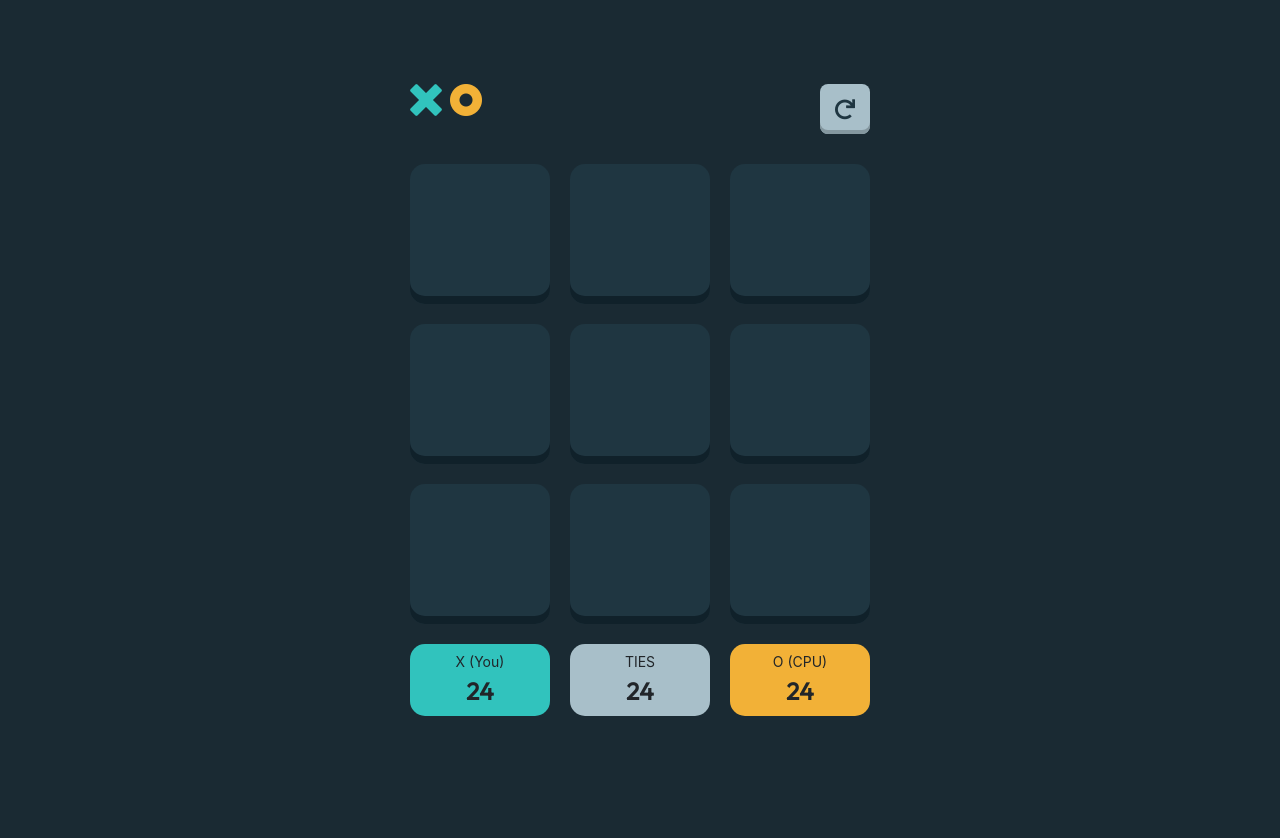
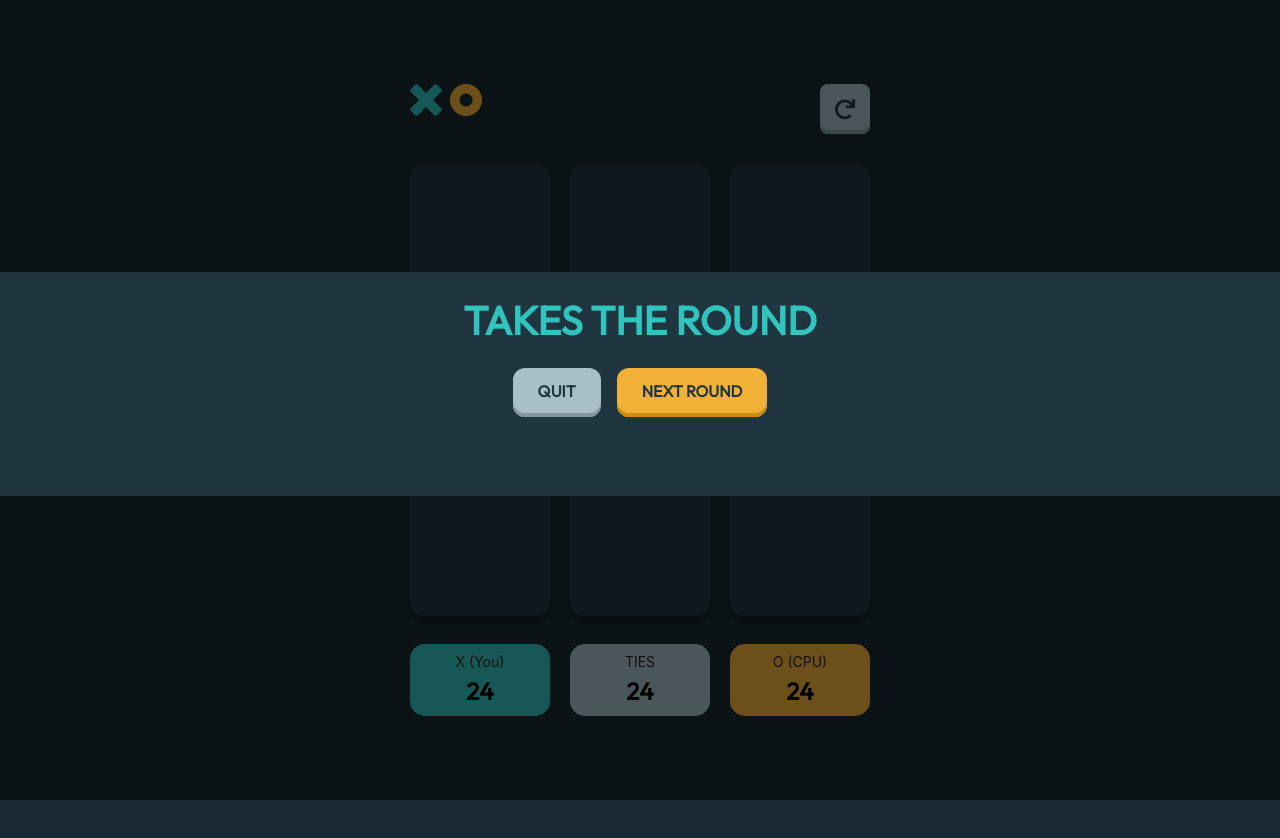
Before and after one commit to FedoraBianca/flags, a React (Create React App) app: page / in a window 1280 px wide. Shown: the top 838 px of the page. Built offline with nearby package versions, Linux system fonts and the light colour scheme.

Commit message:
Add basic modal implementation, update Heading

```diff
--- a/src/App.tsx
+++ b/src/App.tsx
@@ -1,9 +1,10 @@
 import React, { useCallback, useEffect, useState } from 'react';
 import Button from './components/Button';
 import Logo from './components/Logo';
+import Modal from './components/Modal';
 import ScoreBox from './components/ScoreBox';
 import Square from './components/Square';
-import { GAME_STATES, PlayerTypes, WinnerTypes } from './utils/constants';
+import { GAME_STATES, ModalTypes, PlayerTypes, WinnerTypes } from './utils/constants';
 import { getRandomInt, getWinner } from './utils/helpers';
 
 function App() {
@@ -73,10 +74,11 @@ function App() {
   };
 
   return (
+    <>
       <div className='game'>
         <div className='d-flex justify-content-between top-row'>
           <Logo />
-        <Button variant='redo'/>
+          <Button variant='redo' />
         </div>
 
         <div className='grid'>
@@ -101,6 +103,8 @@ function App() {
           <ScoreBox color='#F2B137' title='O (CPU)' score={24} />
         </div>
       </div>
+      <Modal showModal={true} type={ModalTypes.OUTCOME} winner={winner} />
+    </>
   );
 }
 
--- a/src/components/Button/Button.style.tsx
+++ b/src/components/Button/Button.style.tsx
@@ -7,22 +7,22 @@ export const PrimaryButton = styled.button`
   text-transform: uppercase;
   text-align: center;
   border: none;
-  padding: 10px 25px 16px 25px;
+  padding: 14px 25px 16px 25px;
   border-radius: 12px;
 
   &.blue {
     background-color: #31C3BD;
-    box-shadow: inset 0px -8px 0px #118C87;
+    box-shadow: inset 0px -4px 0px #118C87;
   }
 
   &.yellow {
     background-color: #F2B137;
-    box-shadow: inset 0px -8px 0px #CC8B13;
+    box-shadow: inset 0px -4px 0px #CC8B13;
   }
 
   &.grey {
     background-color: #A8BFC9;
-    box-shadow: inset 0px -8px 0px #84979f;
+    box-shadow: inset 0px -4px 0px #84979f;
   }
 `
 
--- a/src/components/Heading/Heading.style.tsx
+++ b/src/components/Heading/Heading.style.tsx
@@ -1,25 +1,33 @@
 import styled from 'styled-components';
 
-export const HeadingL = styled.h2`
+interface IHeadingStyle {
+  color: string;
+}
+
+export const HeadingL = styled.h2<IHeadingStyle>`
   margin: 0;
   font-size: 40px;
   font-family: 'Outfit', serif;
+  color: ${(props: IHeadingStyle) => props.color};
 `;
 
-export const HeadingM = styled.h3`
+export const HeadingM = styled.h3<IHeadingStyle>`
   margin: 0;
   font-size: 24px;
   font-family: 'Outfit', serif;
+  color: ${(props: IHeadingStyle) => props.color};
 `;
 
-export const HeadingS = styled.h4`
+export const HeadingS = styled.h4<IHeadingStyle>`
   margin: 0;
   font-size: 20px;
   font-family: 'Outfit', serif;
+  color: ${(props: IHeadingStyle) => props.color};
 `;
 
-export const HeadingXS = styled.h5`
+export const HeadingXS = styled.h5<IHeadingStyle>`
   margin: 0;
   font-size: 16px;
   font-family: 'Outfit', serif;
+  color: ${(props: IHeadingStyle) => props.color};
 `;
--- a/src/components/Heading/Heading.tsx
+++ b/src/components/Heading/Heading.tsx
@@ -4,36 +4,38 @@ import { HeadingL, HeadingM, HeadingS, HeadingXS } from './Heading.style';
 export interface IHeading {
   type: 'L' | 'M' | 'S' | 'XS';
   children: React.ReactNode;
+  color?: string;
   className?: string;
 }
 
 const Heading: React.FC<IHeading> = ({
   type,
   children,
+  color = '#000000',
   className = ''
 }) => {
   switch (type) {
     case 'L':
       return (
-        <HeadingL className={`${className}`}>
+        <HeadingL color={color} className={`${className}`}>
           {children}
         </HeadingL>
       );
     case 'M':
       return (
-        <HeadingM className={`${className}`}>
+        <HeadingM color={color} className={`${className}`}>
           {children}
         </HeadingM>
       );
     case 'S':
       return (
-        <HeadingS className={`${className}`}>
+        <HeadingS color={color} className={`${className}`}>
           {children}
         </HeadingS>
       );
     case 'XS':
       return (
-        <HeadingXS className={`${className}`}>
+        <HeadingXS color={color} className={`${className}`}>
           {children}
         </HeadingXS>
       );
--- /dev/null
+++ b/src/components/Modal/Modal.style.tsx
@@ -0,0 +1,22 @@
+import styled from 'styled-components';
+
+export const ModalWrapper = styled.div`
+  height: 100vh;
+  width: 100vw;
+  position: absolute;
+  top: 0;
+  right: 0;
+  bottom: 0;
+  left: 0;
+  z-index: 100;
+  background-color: #0000008c;
+
+  .modal {
+    width: 100%;
+    height: 28vh;
+    margin-top: 34vh;
+    z-index: 101;
+    align-items: center;
+    background-color: #1F3641;
+  }
+`;
--- /dev/null
+++ b/src/components/Modal/Modal.tsx
@@ -0,0 +1,84 @@
+import React, { useEffect, useState } from 'react';
+import { WinnerTypes, ModalTypes, PlayerTypes } from '../../utils/constants';
+import Button from '../Button';
+import Heading from '../Heading';
+import Icon from '../Icon';
+import { ModalWrapper } from './Modal.style';
+
+export interface IModal {
+  type: ModalTypes;
+  showModal: boolean;
+  winner: WinnerTypes | null;
+  className?: string;
+}
+
+const Modal: React.FC<IModal> = ({
+  type,
+  showModal,
+  winner,
+  className = ''
+}) => {
+  const [mainMessage, setMainMessage] = useState<string | null>(null);
+
+  useEffect(() => {
+    if (type === ModalTypes.OUTCOME) {
+      winner === WinnerTypes.DRAW ? setMainMessage('ROUND TIED') : setMainMessage('TAKES THE ROUND');
+    }
+    else {
+      setMainMessage('RESTART GAME ?');
+    }
+
+  }, [winner, type]);
+
+  const handleQuit = () => {
+
+  };
+
+  const handleNextRound = () => {
+
+  };
+
+  const handleCancel = () => {
+
+  };
+
+  const handleRestart = () => {
+
+  };
+
+  return (
+    <ModalWrapper className={`${showModal ? 'd-flex': 'd-none' } ${className}`}>
+      {type === ModalTypes.OUTCOME && <div className='modal d-flex flex-column py-4'>
+        <div>
+          { winner === WinnerTypes.PLAYER_X && <Icon icon='XMark' size='64px' color='#31C3BD' />}
+          { winner === WinnerTypes.PLAYER_O && <Icon icon='OMark' size='64px' color='#F2B137' />}
+          <Heading type='L' color={ winner === WinnerTypes.PLAYER_O ? '#F2B137' : '#31C3BD'}>
+            { mainMessage }
+          </Heading>
+        </div>
+        <div className='w-100 d-flex justify-content-center mt-4'>
+          <Button variant='primary' theme='grey' onClick={handleQuit} className='mr-2'>
+            <Heading type='XS' color='#1F3641'>QUIT</Heading>
+          </Button>
+          <Button variant='primary' theme='yellow' onClick={handleNextRound} className='ml-2'>
+            <Heading type='XS' color='#1F3641'>NEXT ROUND</Heading>
+          </Button>
+        </div>
+      </div>}
+
+      {type === ModalTypes.RESTART && <div className='modal d-flex flex-column py-4'>
+        <div className='w-100 d-flex justify-content-center mt-4'>
+          <Heading type='L' color='#A8BFC9'>{ mainMessage }</Heading>
+          <Button variant='primary' theme='grey' onClick={handleCancel} className='mr-2'>
+            <Heading type='XS' color='#1F3641'>NO, CANCEL</Heading>
+          </Button>
+          <Button variant='primary' theme='yellow' onClick={handleRestart} className='ml-2'>
+            <Heading type='XS' color='#1F3641'>YES, RESTART</Heading>
+          </Button>
+        </div>
+      </div>}
+    </ModalWrapper>
+  );
+};
+
+export default Modal;
--- /dev/null
+++ b/src/components/Modal/index.ts
@@ -0,0 +1,3 @@
+import Modal from "./Modal";
+
+export default Modal;
--- a/src/utils/constants.ts
+++ b/src/utils/constants.ts
@@ -3,6 +3,11 @@ export const GAME_STATES = {
   IN_PROGRESS: 'IN_PROGRESS',
   OVER: 'OVER'
 };
+
+export enum ModalTypes {
+  OUTCOME = 'OUTCOME',
+  RESTART = 'RESTART',
+}
 
 export enum PlayerTypes {
   PLAYER_X = 1,
```
Lines whose indentation alone changed are shown as unchanged.
